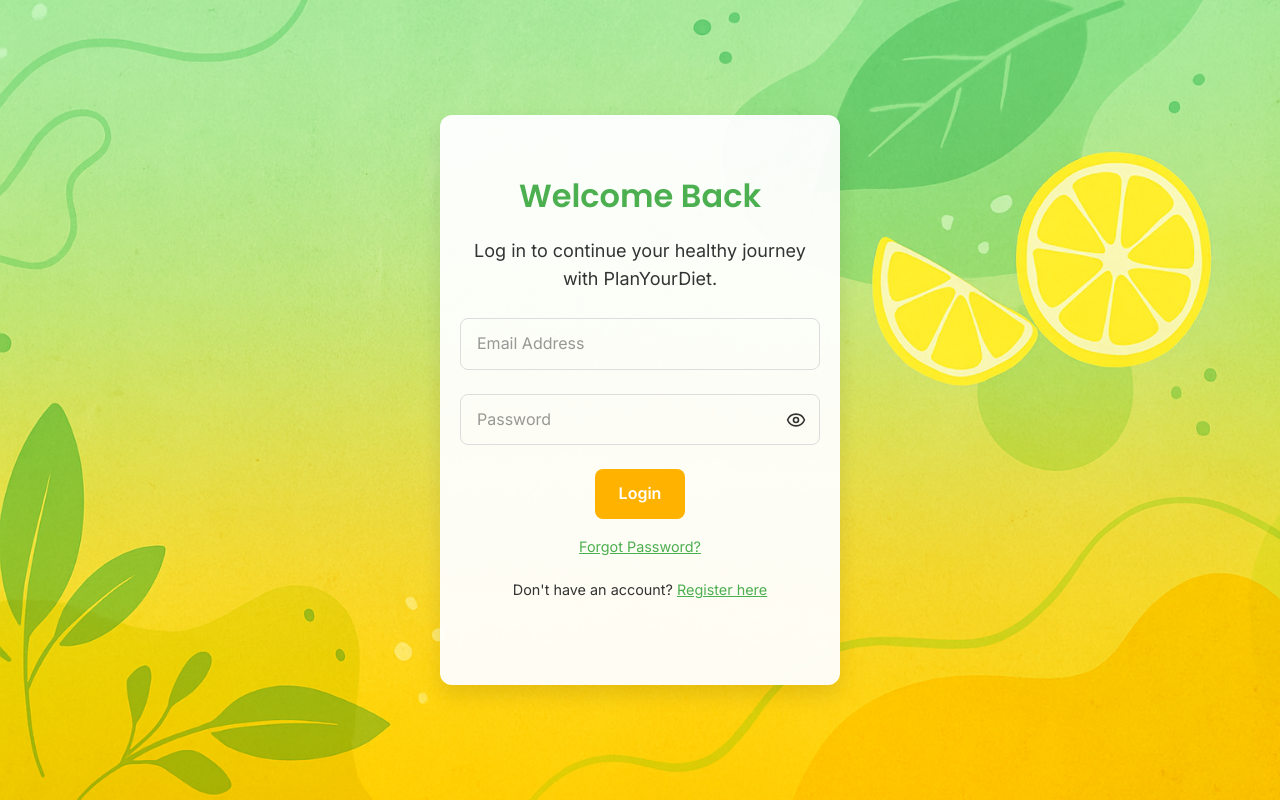
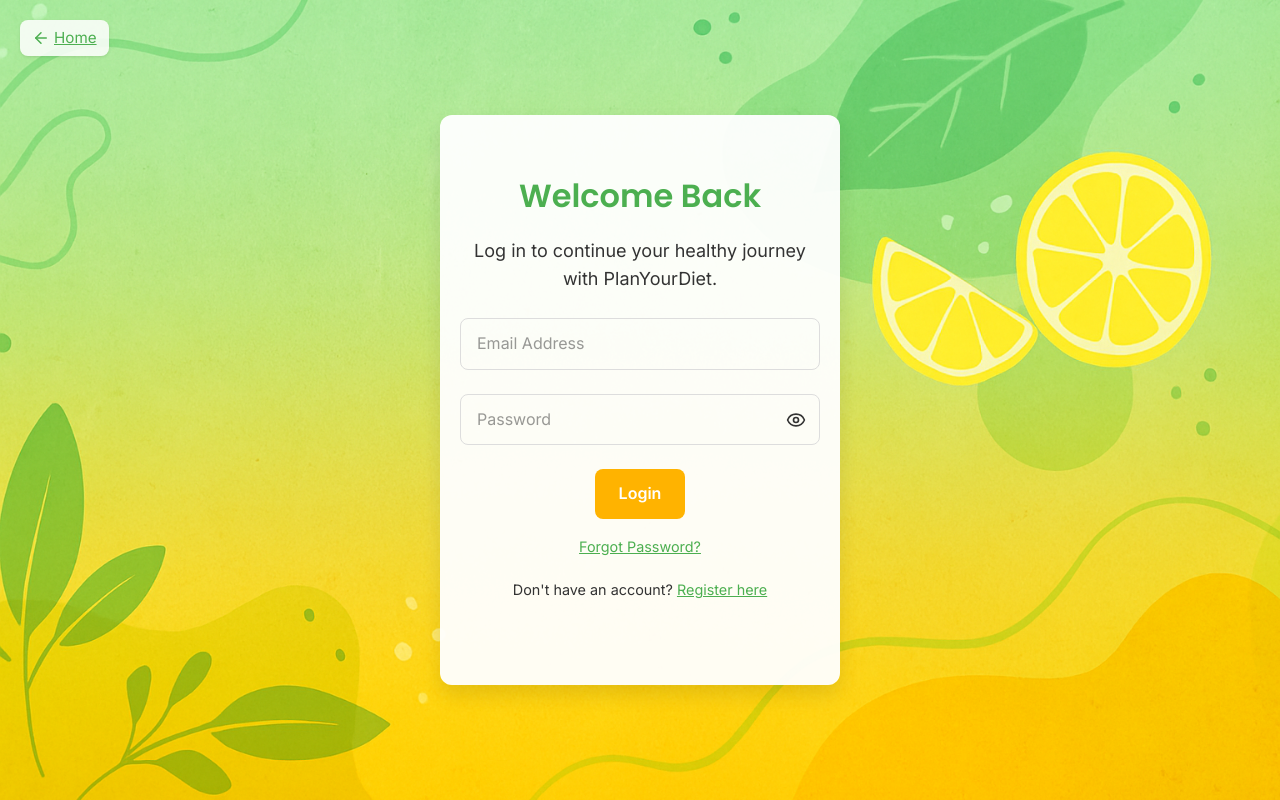
Before and after one commit to praneeth-katuri/plan-your-diet, a React (Vite) app in the folder client/: page /login in a window 1280 px wide. Built offline with nearby package versions, Linux system fonts and the light colour scheme.

Commit message:
fix: unable to return to home from auth pages (#33)
- Added ToHome component to all auth pages

```diff
--- /dev/null
+++ b/client/src/components/ToHome.jsx
@@ -0,0 +1,10 @@
+import { ArrowLeft } from "lucide-react";
+import { Link } from "react-router-dom";
+const ToHome = () => (
+  <Link to="/" className="back-home-link">
+    <ArrowLeft size={18} className="mr-1" />
+    Home
+  </Link>
+);
+
+export default ToHome;
--- a/client/src/pages/ForgotPasswordPage.jsx
+++ b/client/src/pages/ForgotPasswordPage.jsx
@@ -1,7 +1,7 @@
 import { Link } from "react-router-dom";
 import "./AuthPages.css";
 import ForgotBg from "../assets/images/auth_bg.png";
-import { ArrowLeft } from "lucide-react";
+import ToHome from "@/components/ToHome";
 
 const ForgotPasswordPage = () => {
   const handleSubmit = async (e) => {
@@ -14,10 +14,7 @@
       style={{ backgroundImage: `url(${ForgotBg})` }}
     >
       {/* Back Link in Top Left */}
-      <Link to="/" className="back-home-link">
-        <ArrowLeft size={18} className="mr-1" />
-        Home
-      </Link>
+      <ToHome />
       <div className="auth-overlay">
         <div className="auth-card">
           <h1>Forgot Password?</h1>
--- a/client/src/pages/LoginPage.jsx
+++ b/client/src/pages/LoginPage.jsx
@@ -1,6 +1,7 @@
 import { useAuth } from "@/context/AuthContext";
 import { useState } from "react";
 import { Link, Navigate, useNavigate } from "react-router-dom";
+import ToHome from "@/components/ToHome";
 import Spinner from "@/components/Spinner";
 import { Eye, EyeOff } from "lucide-react";
 import "./AuthPages.css";
@@ -30,6 +31,7 @@
       className="auth-section"
       style={{ backgroundImage: `url(${LoginBg})` }}
     >
+      <ToHome />
       <div className="auth-overlay">
         <div className="auth-card">
           <h1>Welcome Back</h1>
--- a/client/src/pages/RegisterPage.jsx
+++ b/client/src/pages/RegisterPage.jsx
@@ -4,6 +4,7 @@
 import { zodResolver } from "@hookform/resolvers/zod";
 import { registerSchema } from "@/schema/profile.schema";
 import { useAuth } from "@/context/AuthContext";
+import ToHome from "@/components/ToHome";
 import api from "@/api/axios";
 import { Eye, EyeOff } from "lucide-react";
 import "./AuthPages.css";
@@ -45,6 +46,7 @@
       className="auth-section"
       style={{ backgroundImage: `url(${RegisterBg})` }}
     >
+      <ToHome />
       <div className="auth-overlay">
         <div className="auth-card">
           <h1>Create Your Account</h1>
```
